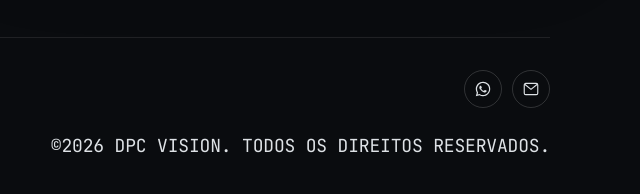
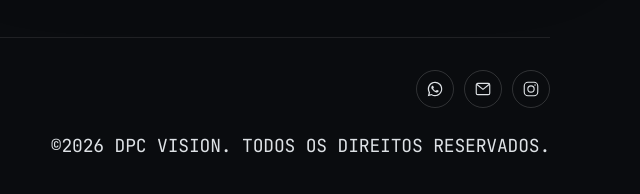
Before and after one commit to projetoscode/dpc-vision, a plain HTML site: page index.html in a window 1280 px wide. Shown: the part 5035-5229 px from the top of the page, 640-1280 px from the left. Drawn offline with Linux system fonts and the light colour scheme.

Commit message:
Adiciona icone do Instagram no rodape
Novo link para https://www.instagram.com/duduu_camposs/ ao lado
dos icones de WhatsApp e e-mail no rodape.

Co-Authored-By: Claude Sonnet 5 <noreply@anthropic.com>

```diff
--- a/index.html
+++ b/index.html
@@ -39,6 +39,11 @@
       <symbol id="icon-mail" viewBox="0 0 24 24" fill="none" stroke="currentColor" stroke-width="1.5" stroke-linecap="round" stroke-linejoin="round">
         <path d="M3 6.5a2 2 0 0 1 2-2h14a2 2 0 0 1 2 2v11a2 2 0 0 1-2 2H5a2 2 0 0 1-2-2v-11Z" />
         <path d="m4 6 8 6.5L20 6" />
+      </symbol>
+      <symbol id="icon-instagram" viewBox="0 0 24 24" fill="none" stroke="currentColor" stroke-width="1.5" stroke-linecap="round" stroke-linejoin="round">
+        <rect x="3" y="3" width="18" height="18" rx="5" />
+        <circle cx="12" cy="12" r="4.2" />
+        <circle cx="17.4" cy="6.6" r="1" fill="currentColor" stroke="none" />
       </symbol>
     </svg>
 
@@ -310,6 +315,14 @@
             <a href="mailto:eduardopcampos12@gmail.com" aria-label="E-mail">
               <svg aria-hidden="true" focusable="false"><use href="#icon-mail"></use></svg>
             </a>
+            <a
+              href="https://www.instagram.com/duduu_camposs/"
+              aria-label="Instagram"
+              target="_blank"
+              rel="noopener noreferrer"
+            >
+              <svg aria-hidden="true" focusable="false"><use href="#icon-instagram"></use></svg>
+            </a>
           </div>
         </div>
         <div class="footer-bottom">
```
